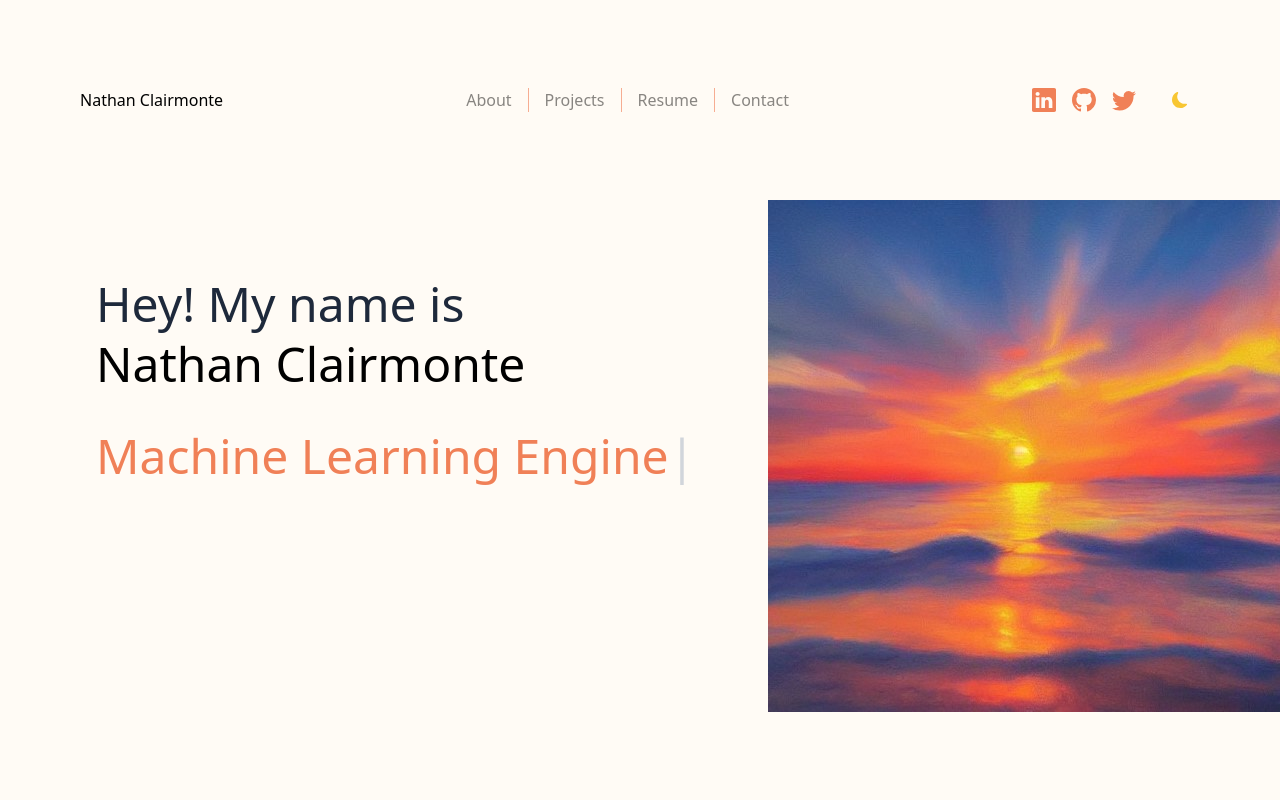
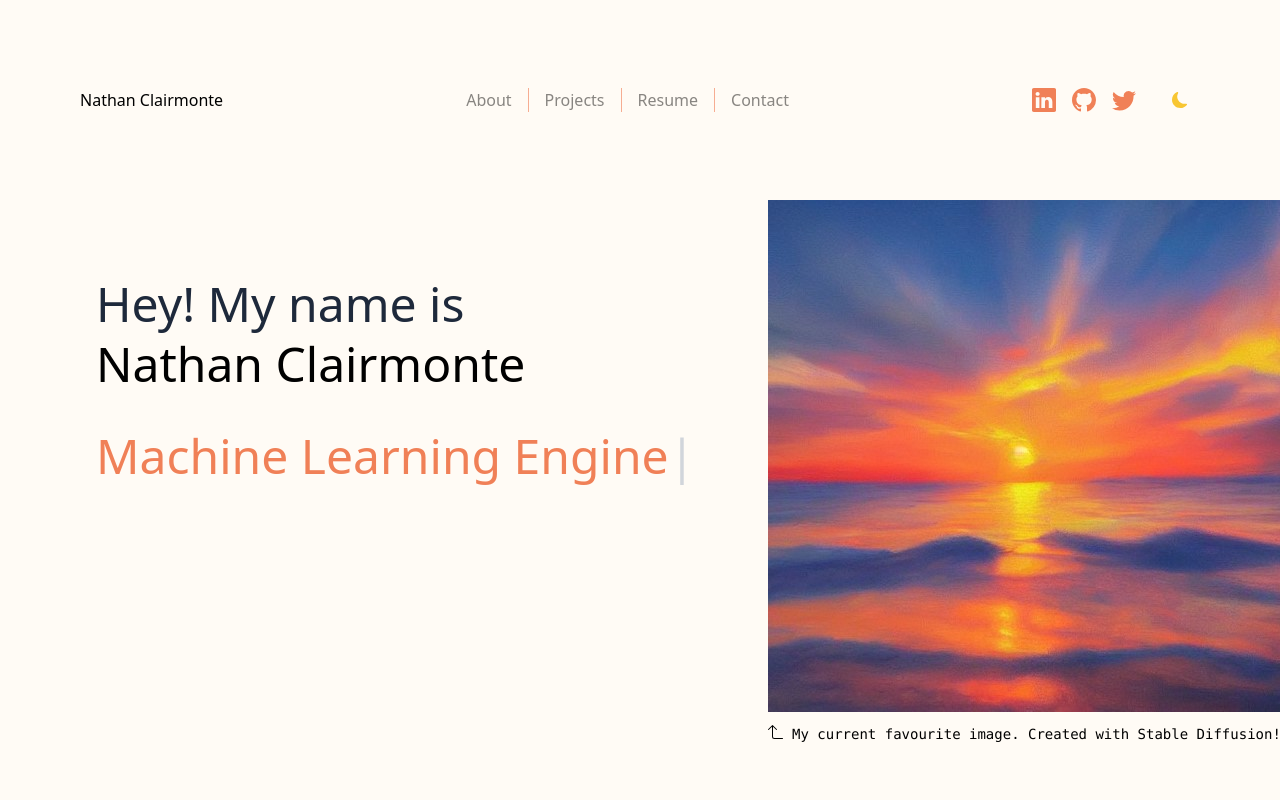
Before and after one commit to nathanclairmonte/percy-v2, a Next.js app: page / in a window 1280 px wide. Shown: the top 800 px of the page. Built offline with nearby package versions, Linux system fonts and the light colour scheme; no server answers.

Commit message:
added arrow + blurb under image on Hero component

```diff
--- a/src/components/Hero.js
+++ b/src/components/Hero.js
@@ -1,5 +1,6 @@
 import Image from "next/image";
 import Typewriter from "typewriter-effect";
+import { BsArrow90DegUp } from "react-icons/bs";
 
 const Hero = () => {
     return (
@@ -38,6 +39,12 @@ const Hero = () => {
                 Then a little message underneath talking about it lol. Idk. Gonna ask
                 ChatGPT right now actually. */}
                 <Image src="/sunset.jpeg" width={512} height={512} />
+                <div className="mr-0 mt-3 flex flex-row gap-2">
+                    <BsArrow90DegUp />
+                    <p className="font-mono text-sm">
+                        My current favourite image. Created with Stable Diffusion!
+                    </p>
+                </div>
                 {/* svg */}
                 {/* potential little message underneath */}
             </div>
```
